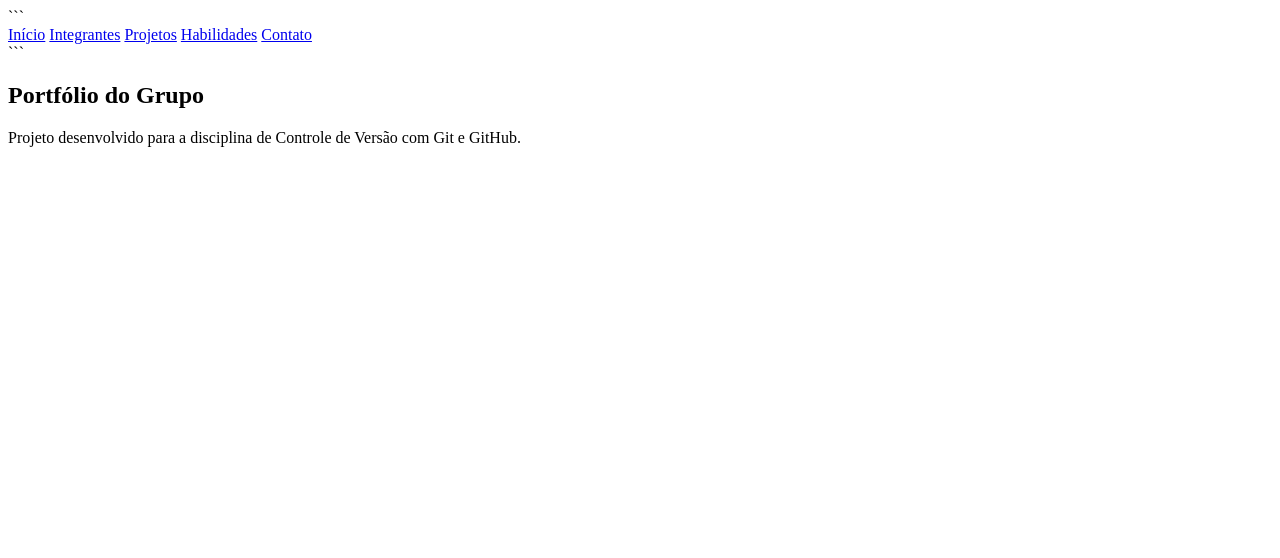
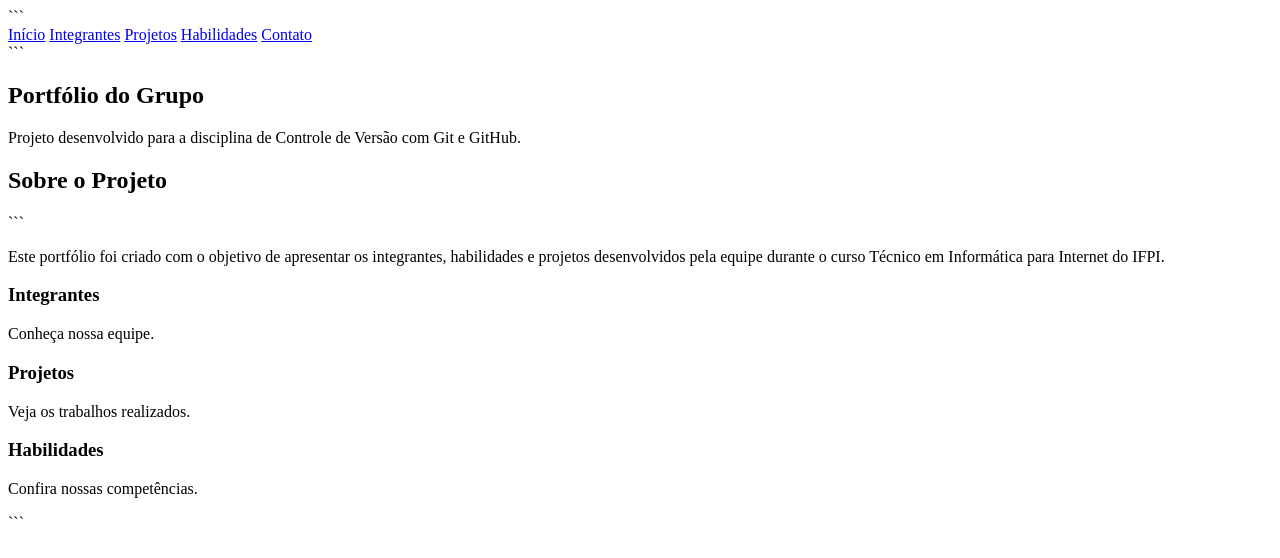
Before and after one commit to Mark09092009/Avalia-o-de-controle-de-versao, a plain HTML site: page index.html in a window 1280 px wide. Drawn offline with Linux system fonts and the light colour scheme.

Commit message:
Adiciona seção sobre o projeto e cards informativos

````diff
--- a/index.html
+++ b/index.html
@@ -27,5 +27,35 @@
     </div>
 </section>
 
+<section class="sobre">
+    <h2>Sobre o Projeto</h2>
+
+```
+<p>
+    Este portfólio foi criado com o objetivo de apresentar os integrantes,
+    habilidades e projetos desenvolvidos pela equipe durante o curso Técnico
+    em Informática para Internet do IFPI.
+</p>
+
+<div class="cards">
+    <div class="card">
+        <h3>Integrantes</h3>
+        <p>Conheça nossa equipe.</p>
+    </div>
+
+    <div class="card">
+        <h3>Projetos</h3>
+        <p>Veja os trabalhos realizados.</p>
+    </div>
+
+    <div class="card">
+        <h3>Habilidades</h3>
+        <p>Confira nossas competências.</p>
+    </div>
+</div>
+```
+
+</section>
+
 </body>
 </html>
````
